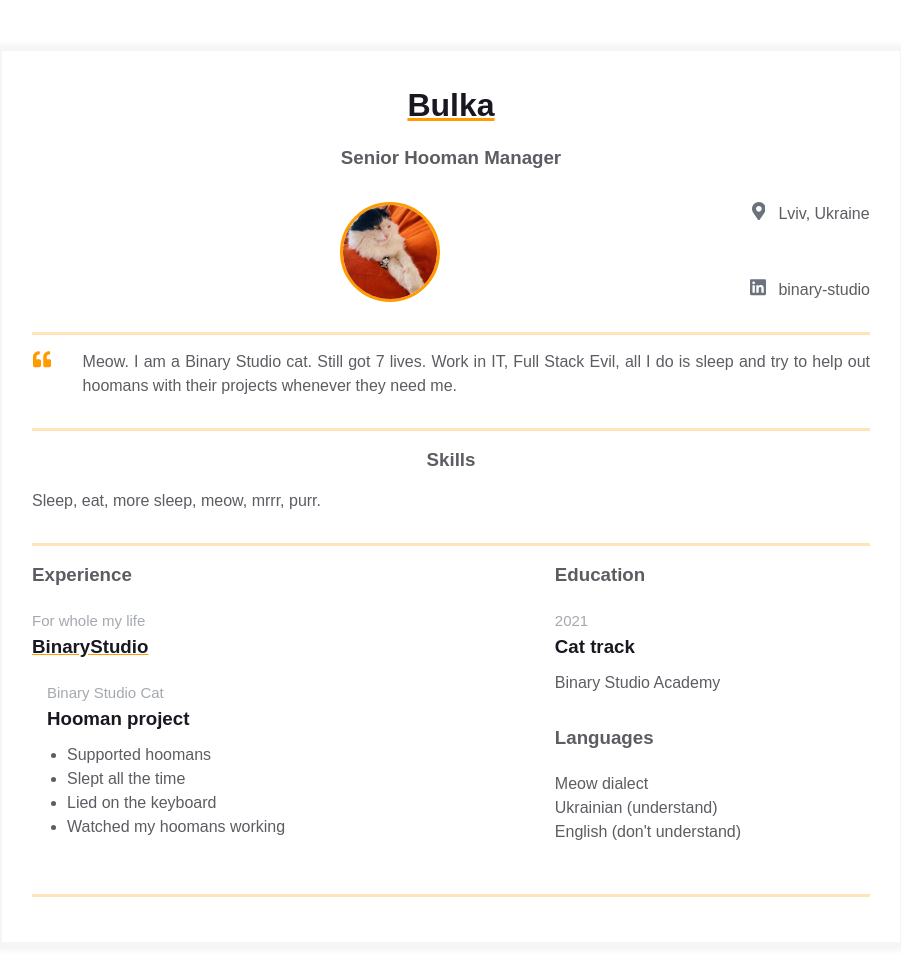
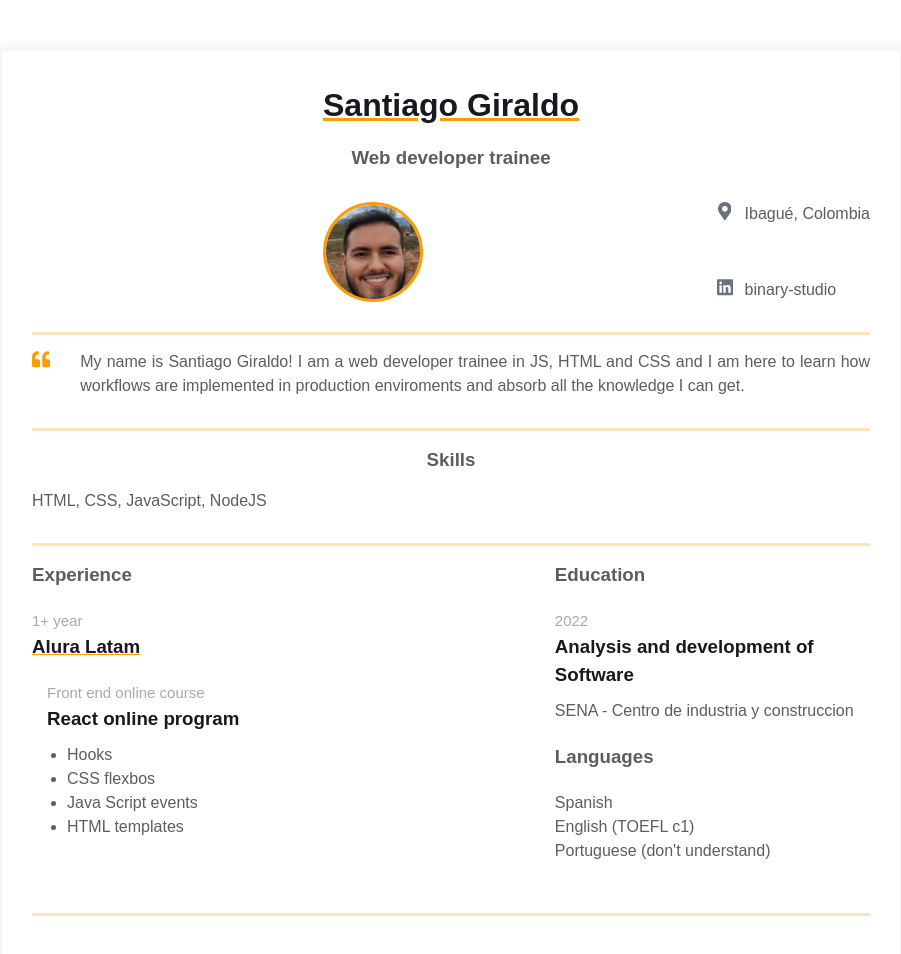
Before and after one commit to PantherARX/homepage, a plain HTML site: page index.html in a window 1280 px wide. Shown: the whole page, without its empty margins (189-1090 px from the left). Drawn offline with Linux system fonts and the light colour scheme.

Commit message:
Replaced information with of the developer

```diff
--- a/index.html
+++ b/index.html
@@ -12,14 +12,14 @@
             <div class="resume">
                 <div class="container">
                     <div class="resume__block">
-                        <h1 class="contact-info__header">Bulka</h1>
-                        <h3 class="contact-info__sub-header">Senior Hooman Manager</h3>
+                        <h1 class="contact-info__header">Santiago Giraldo</h1>
+                        <h3 class="contact-info__sub-header">Web developer trainee</h3>
 
                         <div class="contact_info_container fh">
                             <div class="contact-info__block"></div>
 
                             <div class="contact-info__block contact-info__block--center">
-                                <img class="contact-info__avatar" src="assets/avatar.png" alt="Avatar" />
+                                <img class="contact-info__avatar" src="assets/pfp.jpg" alt="Avatar" />
                             </div>
 
                             <div class="contact-info__block">
@@ -32,7 +32,7 @@
                                         80-80s-35.817-80-80-80-80 35.817-80 80 35.817 80 80 80z"></path>
                                         </svg>
                                     </div>
-                                    <span>Lviv, Ukraine</span>
+                                    <span>Ibagué, Colombia</span>
                                 </a>
                                 <a href="https://ua.linkedin.com/company/binary-studio_241166" rel="author" class="contact-info__item">
                                     <div class="contact-info__item-icon-wrapper">
@@ -68,8 +68,8 @@
                             48-21.5 48-48V304c0-26.5-21.5-48-48-48z"></path>
                                 </svg>
                             </div>
-                            <p class="intro_text">Meow. I am a Binary Studio cat. Still got 7 lives. Work in IT, Full Stack Evil, all I
-                                do is sleep and try to help out hoomans with their projects whenever they need me.</p>
+                            <p class="intro_text">My name is Santiago Giraldo! I am a web developer trainee in JS, HTML and CSS and I am here to learn how workflows are
+                            implemented in production enviroments and absorb all the knowledge I can get.</p>
                         </div>
                     </div>
                 </div>
@@ -77,7 +77,7 @@
                     <div class="resume__block">
                         <div class="skills">
                             <h3 class="skills__header">Skills</h3>
-                            <p class="skills__text">Sleep, eat, more sleep, meow, mrrr, purr.</p>
+                            <p class="skills__text">HTML, CSS, JavaScript, NodeJS</p>
                         </div>
                     </div>
                 </div>
@@ -88,20 +88,20 @@
                                 <h3 class="experiences__header">Experience</h3>
                                 <div class="experiences__company">
                                     <div class="experiences__company-header">
-                                        <span class="experiences__company-header-durability">For whole my life</span>
-                                        <h3 class="experiences__company-header-name">BinaryStudio</h3>
+                                        <span class="experiences__company-header-durability">1+ year</span>
+                                        <h3 class="experiences__company-header-name">Alura Latam</h3>
                                     </div>
                             </div>
 
                             <div class="additional-info fv">
                                 <div class="experiences__company-project">
-                                    <span class="experiences__company-project-role"> Binary Studio Cat </span>
-                                    <h3 class="experiences__company-project-name">Hooman project</h3>
+                                    <span class="experiences__company-project-role"> Front end online course </span>
+                                    <h3 class="experiences__company-project-name">React online program</h3>
                                     <ul class="experiences__company-project-responsibilities">
-                                        <li>Supported hoomans</li>
-                                        <li>Slept all the time</li>
-                                        <li>Lied on the keyboard</li>
-                                        <li>Watched my hoomans working</li>
+                                        <li>Hooks</li>
+                                        <li>CSS flexbos</li>
+                                        <li>Java Script events</li>
+                                        <li>HTML templates</li>
                                     </ul>
                                 </div>
                                 </div>
@@ -110,17 +110,17 @@
                                 <div class="additional-info__education">
                                     <h3 class="additional-info__education-header">Education</h3>
                                     <div class="additional-info__education-university">
-                                        <span class="additional-info__education-university-durability"> 2021 </span>
-                                        <h3 class="additional-info__education-university-speciality">Cat track</h3>
-                                        <p class="additional-info__education-university-name">Binary Studio Academy</p>
+                                        <span class="additional-info__education-university-durability"> 2022 </span>
+                                        <h3 class="additional-info__education-university-speciality">Analysis and development of Software</h3>
+                                        <p class="additional-info__education-university-name">SENA - Centro de industria y construccion</p>
                                     </div>
                                 </div>
 
                                 <div class="additional-info__languages">
                                     <h3 class="additional-info__languages-header">Languages</h3>
-                                    <p class="additional-info__languages-item">Meow dialect</p>
-                                    <p class="additional-info__languages-item">Ukrainian (understand)</p>
-                                    <p class="additional-info__languages-item">English (don't understand)</p>
+                                    <p class="additional-info__languages-item">Spanish</p>
+                                    <p class="additional-info__languages-item">English (TOEFL c1)</p>
+                                    <p class="additional-info__languages-item">Portuguese (don't understand)</p>
                                 </div>
                             </div>
                         </div>
```
Also changed, not shown: assets/pfp.jpg (added).
